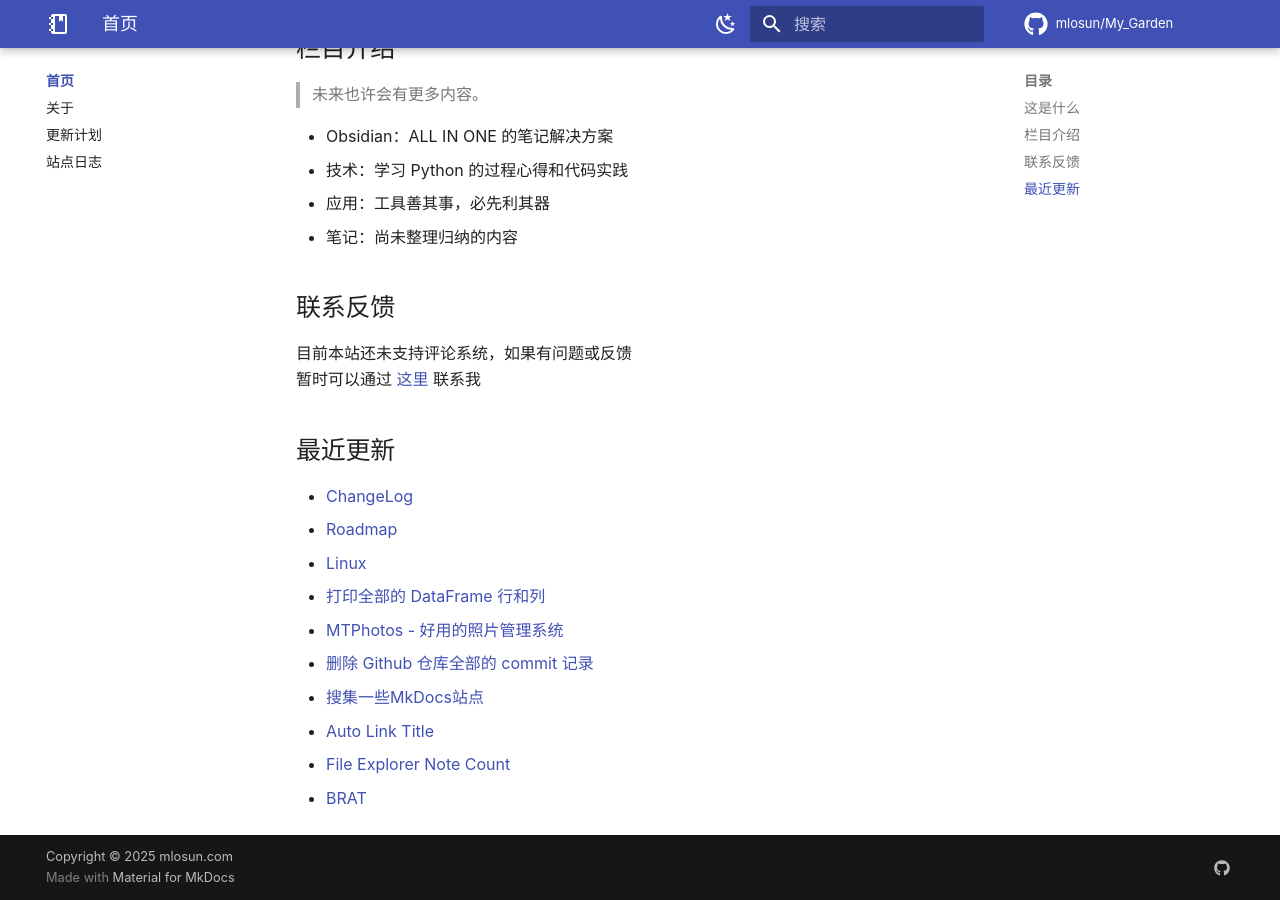
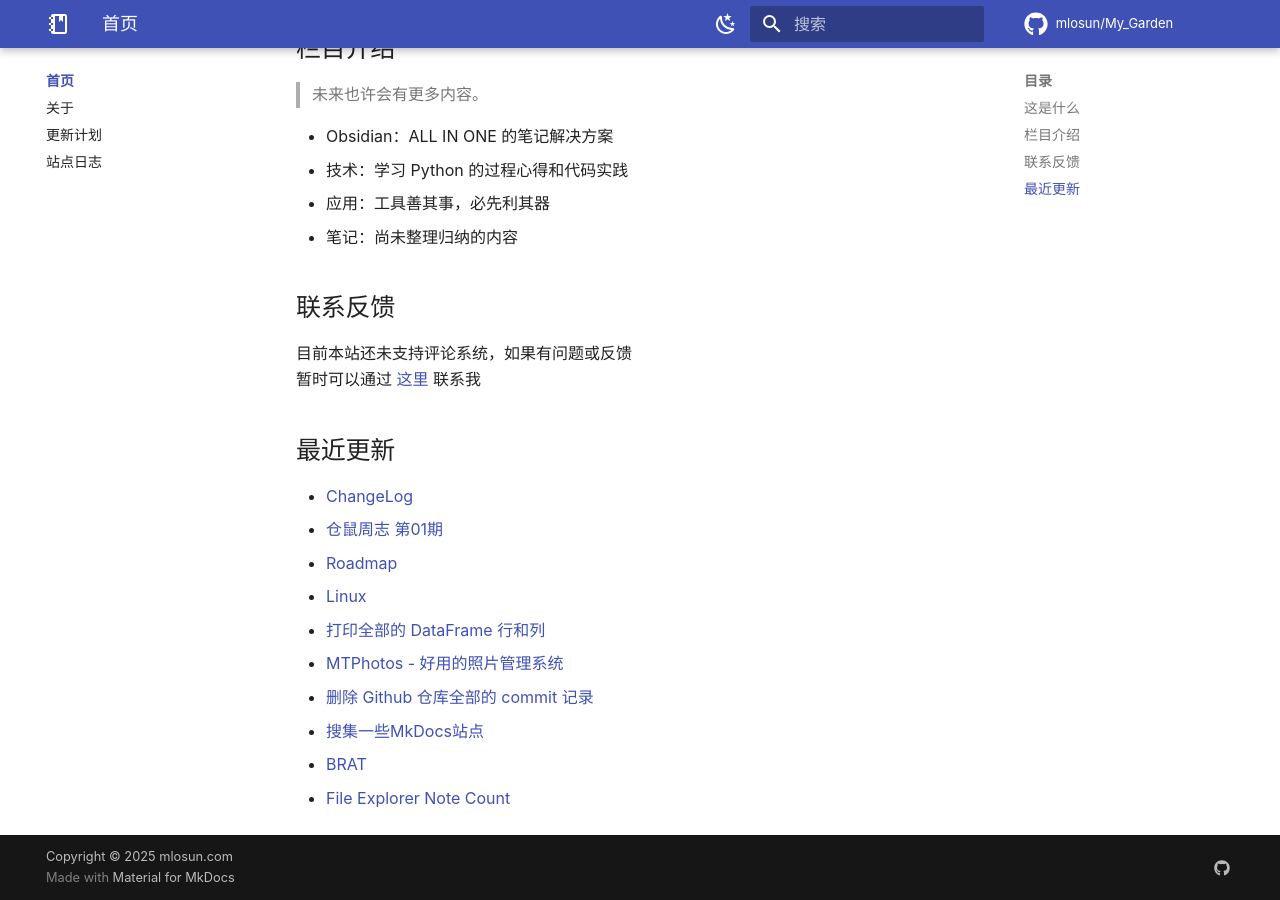
Before and after one commit to mlosun/My_Garden, an MkDocs documentation site: the page built from docs/index.md, in a window 1280 px wide and 900 px high, scrolled down 580 px. Built offline with MkDocs 1.6.1 and Material for MkDocs 9.7.7, drawn with Linux system fonts in a browser that asks for light colours; comment, search, counter and statistics services are not loaded.

Commit message:
PUSH NOTE : index.md

```diff
--- a/docs/index.md
+++ b/docs/index.md
@@ -34,12 +34,12 @@
 ## 最近更新
 
 - [ChangeLog](./about/ChangeLog.md)
+- [仓鼠周志 第01期](./weekly/%E4%BB%93%E9%BC%A0%E5%91%A8%E5%BF%97%20%E7%AC%AC01%E6%9C%9F.md)
 - [Roadmap](./about/Roadmap.md)
 - [Linux](./tech/Linux.md)
 - [打印全部的 DataFrame 行和列](./notes/%E6%89%93%E5%8D%B0%E5%85%A8%E9%83%A8%E7%9A%84%20DataFrame%20%E8%A1%8C%E5%92%8C%E5%88%97.md)
 - [MTPhotos - 好用的照片管理系统](./apps/MTPhotos%20-%20%E5%A5%BD%E7%94%A8%E7%9A%84%E7%85%A7%E7%89%87%E7%AE%A1%E7%90%86%E7%B3%BB%E7%BB%9F.md)
 - [删除 Github 仓库全部的 commit 记录](./notes/%E5%88%A0%E9%99%A4%20Github%20%E4%BB%93%E5%BA%93%E5%85%A8%E9%83%A8%E7%9A%84%20commit%20%E8%AE%B0%E5%BD%95.md)
 - [搜集一些MkDocs站点](./notes/%E6%90%9C%E9%9B%86%E4%B8%80%E4%BA%9BMkDocs%E7%AB%99%E7%82%B9.md)
-- [Auto Link Title](./obsidian/plugins/Auto%20Link%20Title.md)
+- [BRAT](./obsidian/plugins/BRAT.md)
 - [File Explorer Note Count](./obsidian/plugins/File%20Explorer%20Note%20Count.md)
-- [BRAT](./obsidian/plugins/BRAT.md)
```
